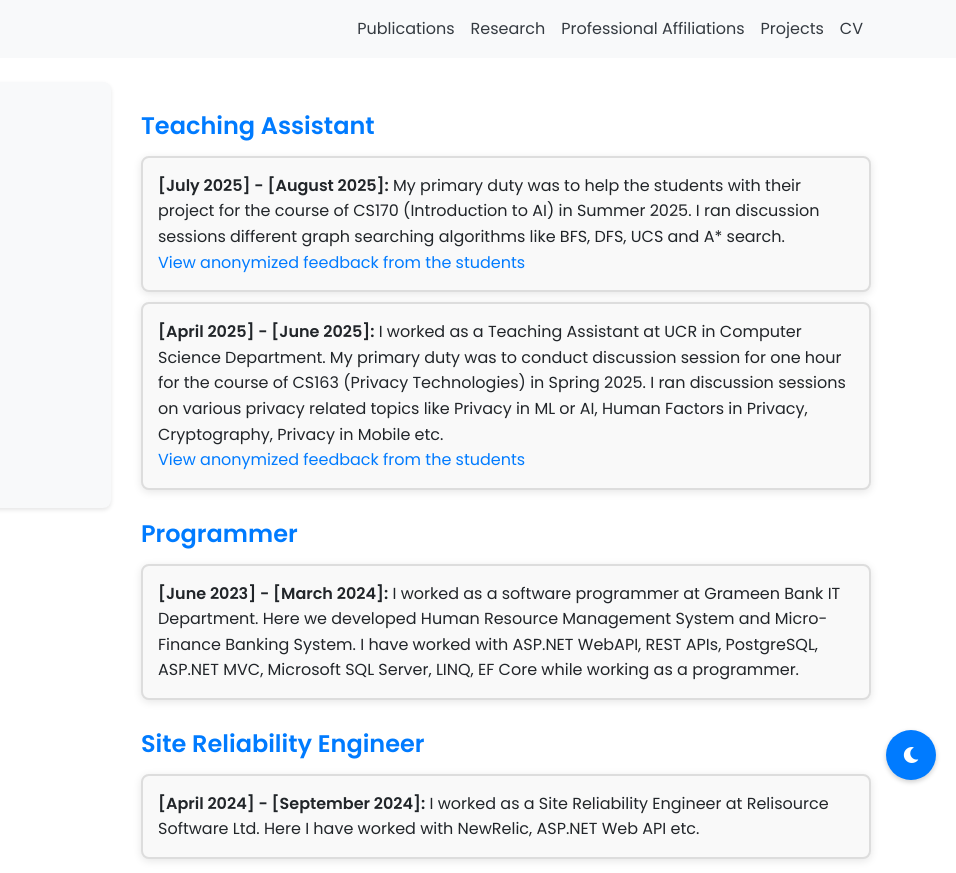
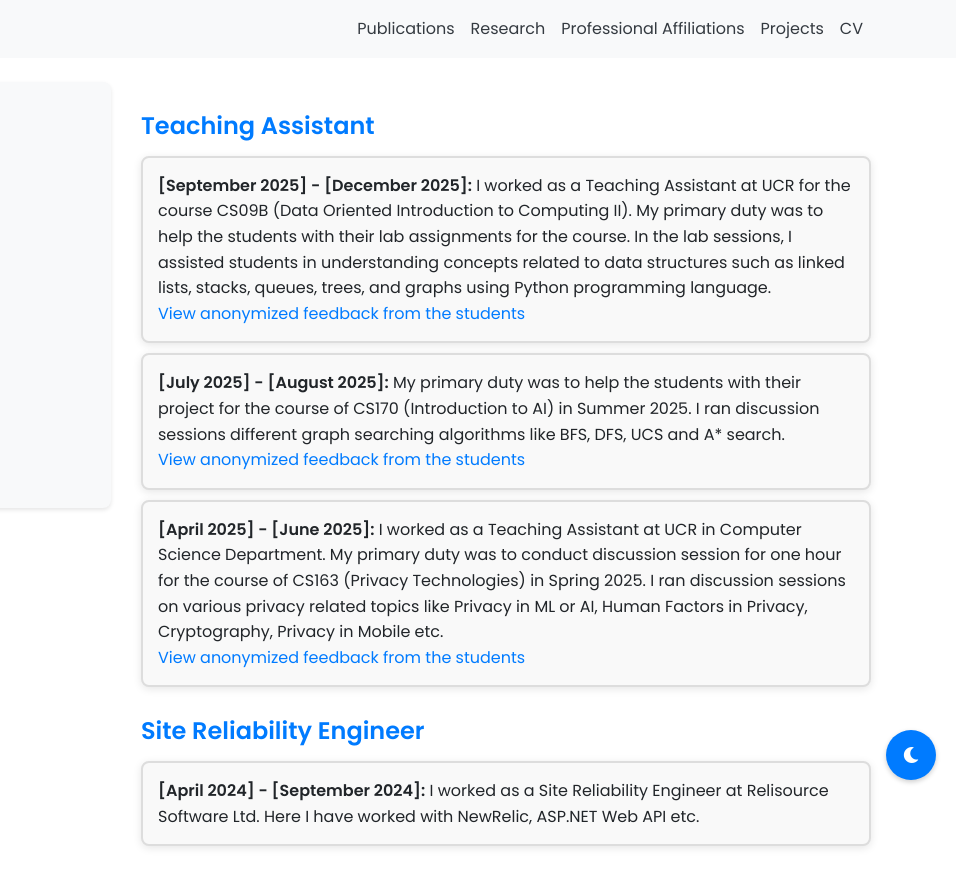
Before and after one commit to Sizvy/sizvy.github.io, a plain HTML site: page services.html in a window 1280 px wide. Shown: the top 873 px of the page, 324-1280 px from the left. Drawn offline with nearby package versions, Linux system fonts and the light colour scheme.

Commit message:
CV updated and work exp added

```diff
--- a/services.html
+++ b/services.html
@@ -229,6 +229,11 @@
                     <h3 class="section-title">Teaching Assistant</h3>
                     <ul class="news-list">
                         <li class="li-content">
+                            <strong>[September 2025] - [December 2025]:</strong> I worked as a Teaching Assistant at UCR for the course CS09B (Data Oriented Introduction to Computing II). My primary duty was to help the students with their lab assignments for the course. In the lab sessions, I assisted students in understanding concepts related to data structures such as linked lists, stacks, queues, trees, and graphs using Python programming language.
+                            <br>
+                            <a href="https://drive.google.com/drive/folders/19dcJKcyXa4_atQc_GrHnuxcU3E1VTMPw?usp=sharing" target="_blank">View anonymized feedback from the students</a>
+                        </li>
+                        <li class="li-content">
                             <strong>[July 2025] - [August 2025]:</strong> My primary duty was to help the students with their project for the course of CS170 (Introduction to AI) in Summer 2025. I ran discussion sessions different graph searching algorithms like BFS, DFS, UCS and A* search.
                             <br>
                             <a href="https://drive.google.com/drive/folders/19dcJKcyXa4_atQc_GrHnuxcU3E1VTMPw?usp=sharing" target="_blank">View anonymized feedback from the students</a>
@@ -241,6 +246,13 @@
                             <a href="https://drive.google.com/file/d/1MoTm6yXtSneVtPCNE2GZcq_WOPWJds-F/view?usp=sharing" target="_blank">View anonymized feedback from the students</a>
                         </li>
                     </ul>
+                    <h3 class="section-title">Site Reliability Engineer</h3>
+                    <ul class="news-list">
+                        <li class="li-content">
+                            <strong>[April 2024] - [September 2024]:</strong> I worked as a Site Reliability Engineer at Relisource Software Ltd. Here I have
+                            worked with NewRelic, ASP.NET Web API etc.
+                        </li>
+                    </ul>
                     <h3 class="section-title">Programmer</h3>
                     <ul class="news-list">
                         <li class="li-content">
@@ -249,15 +261,6 @@
                             Server, LINQ, EF Core while working as a programmer.
                         </li>
                     </ul>
-
-                    <h3 class="section-title">Site Reliability Engineer</h3>
-                    <ul class="news-list">
-                        <li class="li-content">
-                            <strong>[April 2024] - [September 2024]:</strong> I worked as a Site Reliability Engineer at Relisource Software Ltd. Here I have
-                            worked with NewRelic, ASP.NET Web API etc.
-                        </li>
-                    </ul>
-
                     <h3 class="section-title">Professional Memberships</h3>
                     <ul class="news-list">
                         <li class="li-content">
```
Also changed, not shown: 2 other files.
